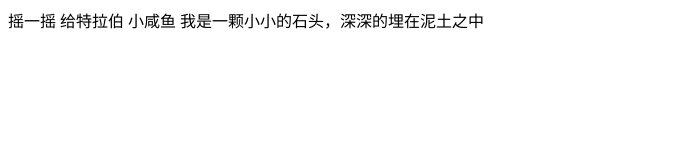
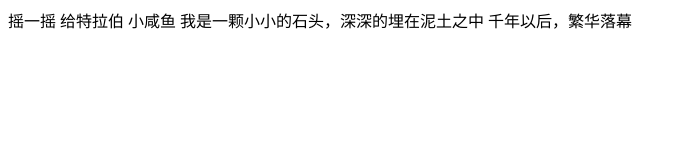
Before and after one commit to zhaohaiming-work/myDoc, a plain HTML site: page src/pages/test.html in a window 1280 px wide. Shown: the whole page, without its empty margins (0-686 px from the left). Drawn offline with Linux system fonts and the light colour scheme.

Commit message:
再次制造冲突

```diff
--- a/src/pages/test.html
+++ b/src/pages/test.html
@@ -11,5 +11,6 @@
 给特拉伯
 小咸鱼
 我是一颗小小的石头，深深的埋在泥土之中
+千年以后，繁华落幕
 </body>
 </html>
```
